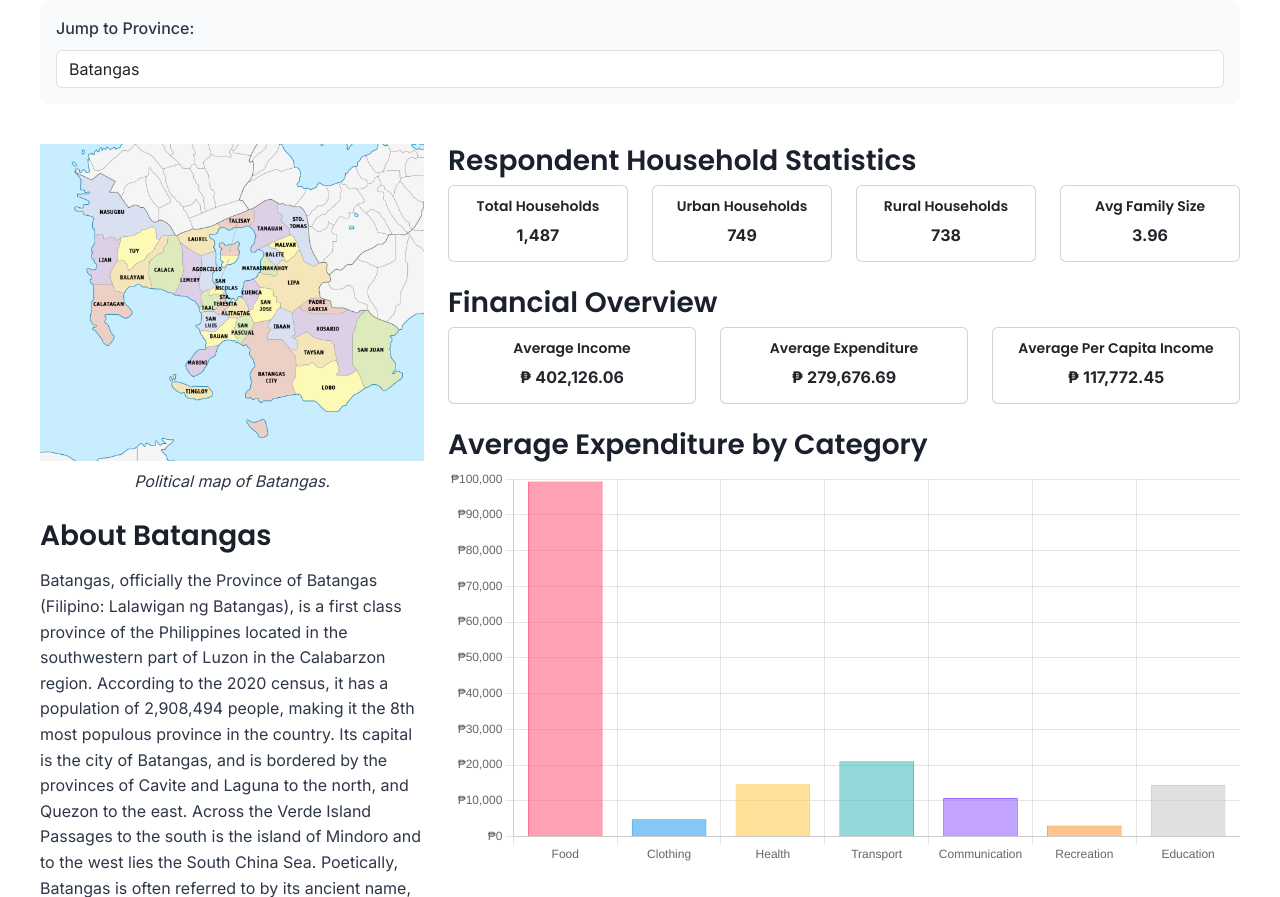
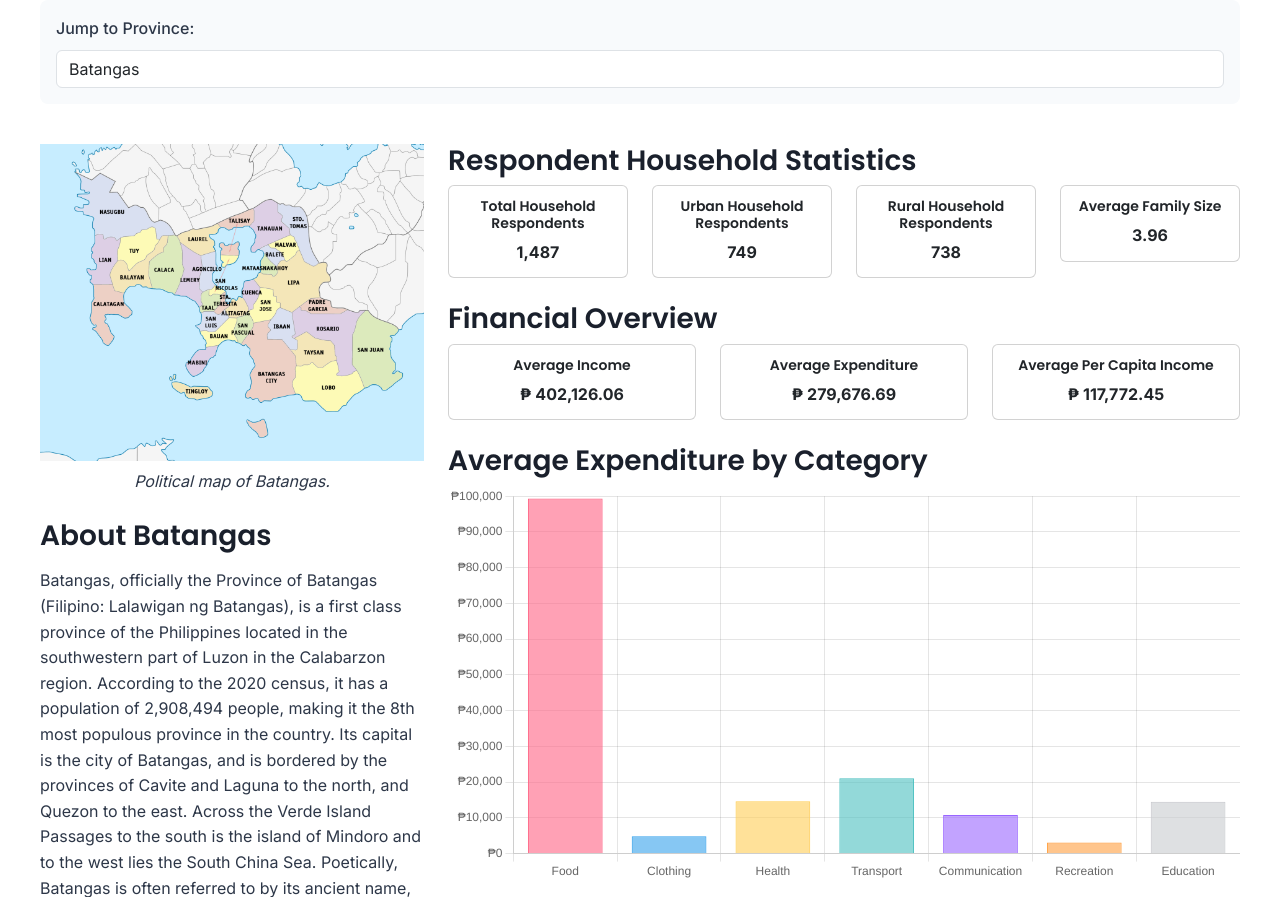
Before and after one commit to thelionlies/fies-viewer, a Django app: page /fiesviewer/province-level/ in a window 1280 px wide. Shown: the part 476-1373 px from the top of the page. Run offline with Django 5.2, Linux system fonts and the light colour scheme; data comes from the database, SQL or seed files in the repository.

Commit message:
chore: fixed province level label

```diff
--- a/fiesviewer/calabarzonapp/templates/calabarzonapp/province_level.html
+++ b/fiesviewer/calabarzonapp/templates/calabarzonapp/province_level.html
@@ -97,7 +97,7 @@
             <div class="col-md-3">
                 <div class="card text-center">
                     <div class="card-body">
-                        <h5 class="card-title">Total Households</h5>
+                        <h5 class="card-title">Total Household Respondents</h5>
                         <p class="card-text"><strong>{{ total_households|intcomma }}</strong></p>
                     </div>
                 </div>
@@ -105,7 +105,7 @@
             <div class="col-md-3">
                 <div class="card text-center">
                     <div class="card-body">
-                        <h5 class="card-title">Urban Households</h5>
+                        <h5 class="card-title">Urban Household Respondents</h5>
                         <p class="card-text"><strong>{{ urban_households|intcomma }}</strong></p>
                     </div>
                 </div>
@@ -113,7 +113,7 @@
             <div class="col-md-3">
                 <div class="card text-center">
                     <div class="card-body">
-                        <h5 class="card-title">Rural Households</h5>
+                        <h5 class="card-title">Rural Household Respondents</h5>
                         <p class="card-text"><strong>{{ rural_households|intcomma }}</strong></p>
                     </div>
                 </div>
@@ -121,7 +121,7 @@
             <div class="col-md-3">
                 <div class="card text-center">
                     <div class="card-body">
-                        <h5 class="card-title">Avg Family Size</h5>
+                        <h5 class="card-title">Average Family Size</h5>
                         <p class="card-text"><strong>{{ avg_fsize|floatformat:2 }}</strong></p>
                     </div>
                 </div>
```
